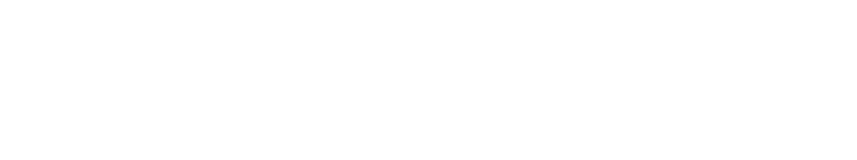
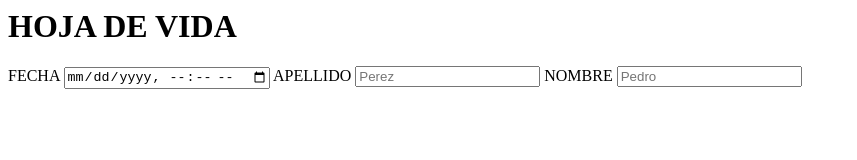
Before and after one commit to jhonmelendez31-oss/mi-primera-pagina-web, a plain HTML site: page index.html in a window 1280 px wide. Shown: the whole page, without its empty margins (0-857 px from the left). Drawn offline with Linux system fonts and the light colour scheme.

Commit message:
feat:index

```diff
--- a/index.html
+++ b/index.html
@@ -5,6 +5,14 @@
       <TITLE>HOJA DE VIDA</TITLE>
     </HEAD>
     <BODY>
-
+      <h1>HOJA DE VIDA</h1>
+      <form>
+        <label>FECHA</label>
+        <input type="datetime-local">
+        <label for="apellido">APELLIDO</label>
+        <input type="text" name="apellido" placeholder="Perez" required><!--type es el tipo de input del formulario ; name se usa para identificar al input ; placehoolder se usa para dar un ejemplo de uso a el campo : required se usa para dar a entender que el campo es obligatorio-->
+        <label for="nombre">NOMBRE</label>
+        <input type="text" name="nombre" placeholder="Pedro">
+      </form>
     </BODY>
   </HTML>
```
